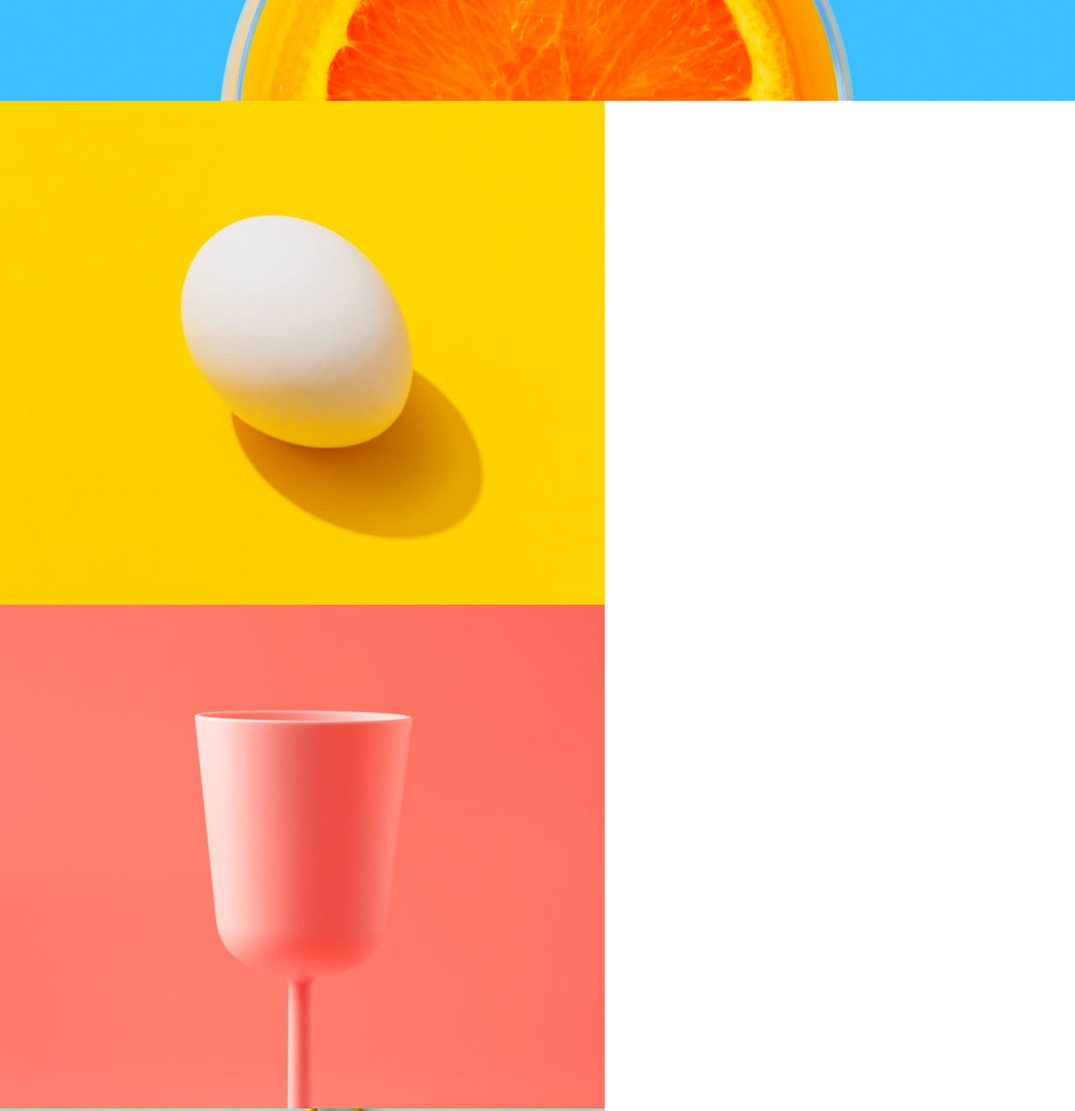
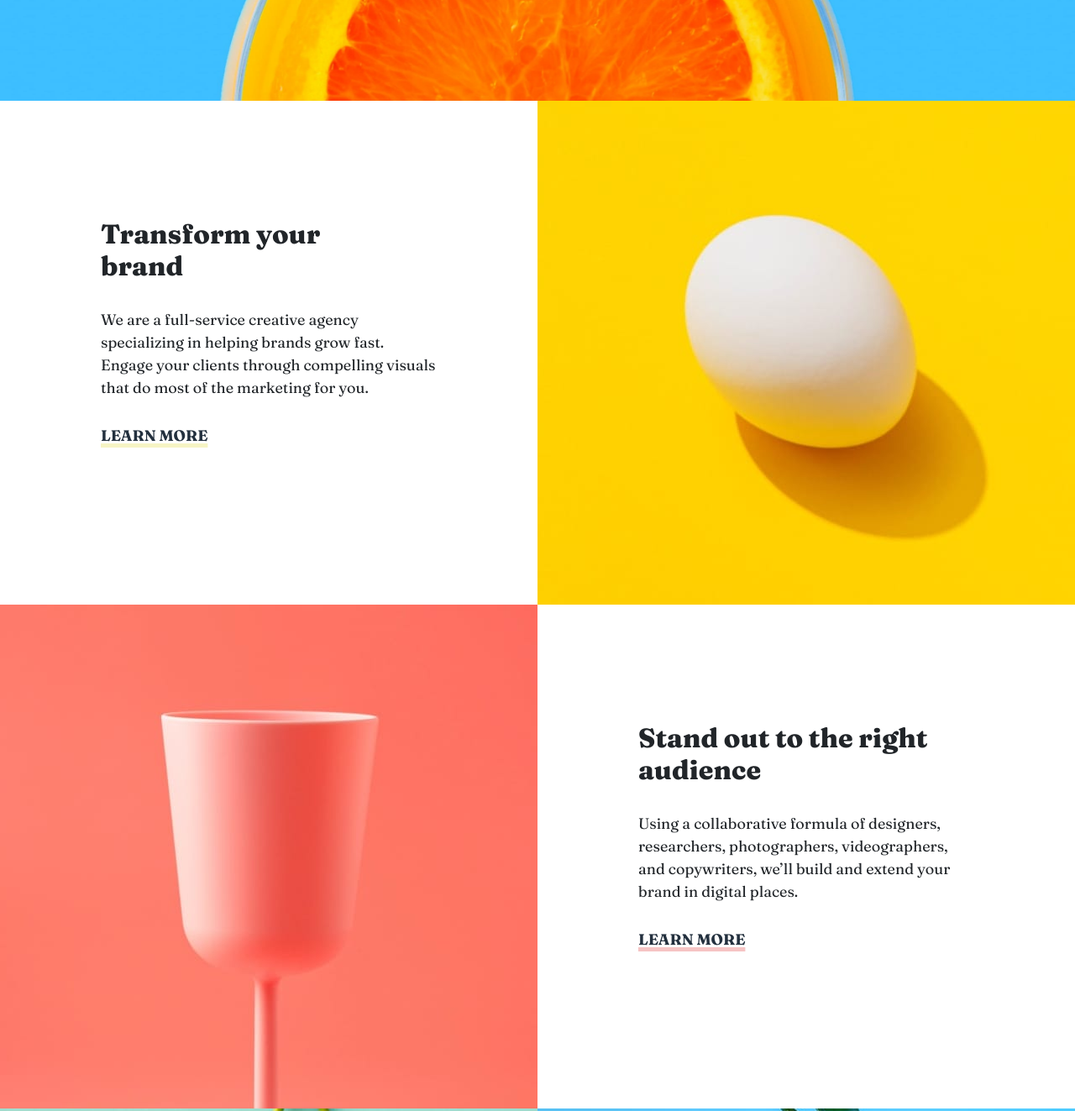
Before and after one commit to NedDinev/sunnyside-agency-landing-page-main, a plain HTML site: page sunnyside-agency-landing-page-main/index.html in a window 1280 px wide. Shown: the part 600-1923 px from the top of the page at 84% size. Drawn offline with nearby package versions, Linux system fonts and the light colour scheme.

Commit message:
Add files via upload

```diff
--- a/sunnyside-agency-landing-page-main/index.html
+++ b/sunnyside-agency-landing-page-main/index.html
@@ -41,36 +41,48 @@
       />
     </header>
     <main>
-      <article>
-        <div></div>
-        <div>
-          <img
-            src="./images/desktop/image-transform.jpg"
-            alt="image-transform"
-          />
+      <article class="d-flex">
+        <div class="text-box col-6">
+          <h2>
+            Transform your<br />
+            brand
+          </h2>
+          <p>
+            We are a full-service creative agency specializing in helping brands
+            grow fast. Engage your clients through compelling visuals that do
+            most of the marketing for you.
+          </p>
+          <a class="link-1" href="#">Learn more</a>
+        </div>
+        <div class="egg-img col-6"></div>
+      </article>
+      <article class="d-flex">
+        <div class="glass-img col-6"></div>
+        <div class="text-box">
+          <h2>Stand out to the right<br />audience</h2>
+          <p>
+            Using a collaborative formula of designers, researchers,
+            photographers, videographers, and copywriters, we’ll build and
+            extend your brand in digital places.
+          </p>
+          <a class="link-2" href="#">Learn more</a>
         </div>
       </article>
-      <article>
-        <div>
-          <img
-            src="./images/desktop/image-stand-out.jpg"
-            alt="image-stand-out"
-          />
+      <article class="d-flex">
+        <div class="cherry-img col-6">
+          <h3>Graphic design</h3>
+          <p>
+            Great design makes you memorable. We deliver artwork that
+            underscores your brand message and captures potential clients’
+            attention.
+          </p>
         </div>
-        <div></div>
-      </article>
-      <article>
-        <div>
-          <img
-            src="./images/desktop/image-graphic-design.jpg"
-            alt="image-graphic-design"
-          />
-        </div>
-        <div>
-          <img
-            src="./images/desktop/image-photography.jpg"
-            alt="image-photography"
-          />
+        <div class="orange-img col-6">
+          <h3>Photography</h3>
+          <p>
+            Increase your credibility by getting the most stunning, high-quality
+            photos that improve your business image.
+          </p>
         </div>
       </article>
 
--- a/sunnyside-agency-landing-page-main/style.scss
+++ b/sunnyside-agency-landing-page-main/style.scss
@@ -67,6 +67,75 @@ header {
     width: 30px;
   }
 }
+main {
+  article {
+    .egg-img {
+      background-image: url(./images/desktop/image-transform.jpg);
+      background-repeat: no-repeat;
+      background-size: cover;
+      width: 100%;
+      height: auto;
+      background-position: center;
+    }
+    height: 600px;
+    .text-box {
+      padding: 140px 120px;
+      h2 {
+        font-weight: 800;
+      }
+      p {
+        margin: 30px 0;
+      }
+      .link-1 {
+        text-transform: uppercase;
+        font-weight: 700;
+        color: $Very-dark-desaturated;
+        text-decoration: underline rgb(246, 244, 196) 5px;
+      }
+    }
+  }
+  article {
+    .glass-img {
+      background-image: url(./images/desktop/image-stand-out.jpg);
+      background-repeat: no-repeat;
+      background-size: cover;
+      width: 100%;
+      height: auto;
+      background-position: center;
+    }
+    .link-2 {
+      text-transform: uppercase;
+      font-weight: 700;
+      color: $Very-dark-desaturated;
+      text-decoration: underline rgb(246, 196, 196) 5px;
+    }
+  }
+  article {
+    .cherry-img {
+      background-image: url(./images/desktop/image-graphic-design.jpg);
+      background-repeat: no-repeat;
+      background-size: cover;
+      width: 100%;
+      height: auto;
+      background-position: center;
+      text-align: center;
+      padding: 380px 160px 0 160px;
+      color: $Dark-desaturated-cyan;
+    }
+    .orange-img {
+      background-image: url(./images/desktop/image-photography.jpg);
+      background-repeat: no-repeat;
+      background-size: cover;
+      width: 100%;
+      height: auto;
+      background-position: center;
+      text-align: center;
+      padding: 380px 160px 0 160px;
+      color: $Dark-blue;
+    }
+  }
+}
+
 .attribution {
   font-size: 11px;
   text-align: center;
```
Also changed, not shown: sunnyside-agency-landing-page-main/style.css, 1 other file.
